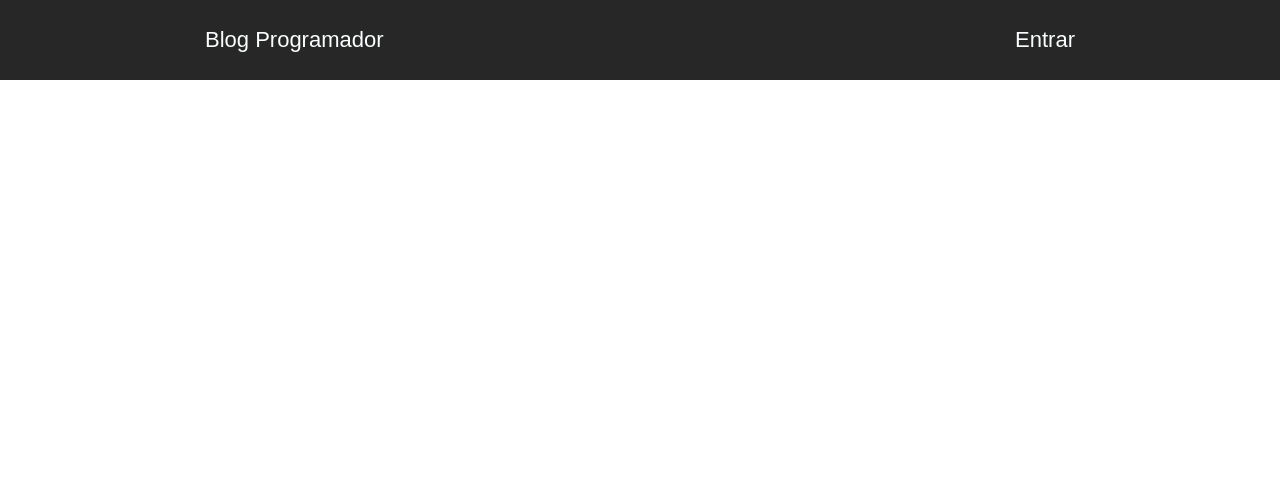
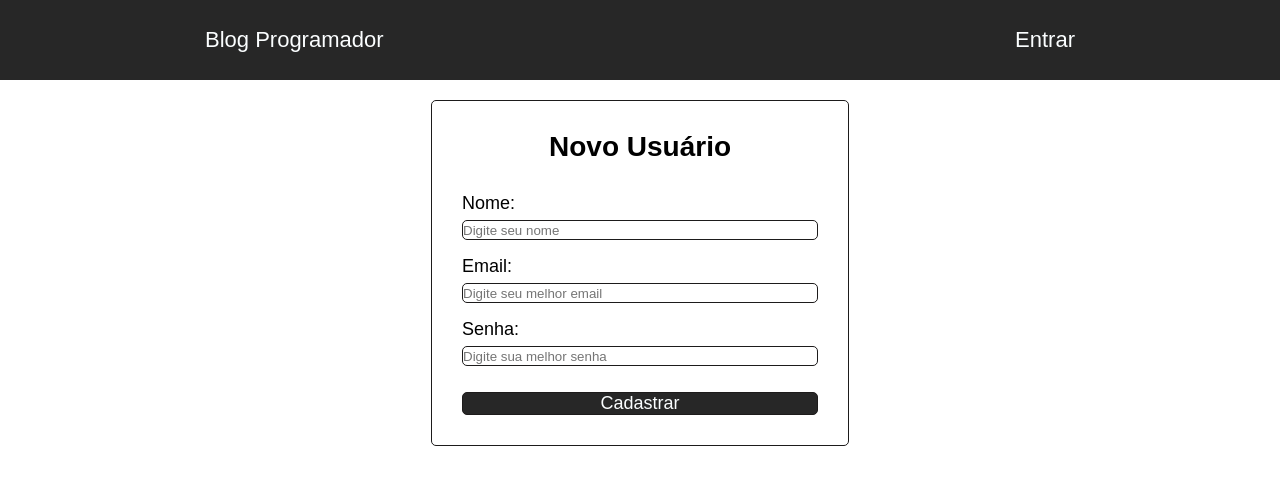
Before and after one commit to WilmarOliveira/projetoblog, a React (Create React App) app: page /register in a window 1280 px wide. Shown: the top 484 px of the page. Built offline with nearby package versions, Linux system fonts and the light colour scheme; no server answers.

Commit message:
Implementando página de cadastro

```diff
--- a/src/components/Register/index.js
+++ b/src/components/Register/index.js
@@ -0,0 +1,61 @@
+import React, { Component } from 'react';
+import { withRouter } from 'react-router-dom';
+import firebase from '../../firebase';
+import './register.css';
+
+class Register extends Component {
+
+    constructor(props) {
+        super(props);
+        this.state = {
+            nome: '',
+            email: '',
+            senha: ''
+        }
+
+        this.register = this.register.bind(this);
+        this.onRegister = this.onRegister.bind(this);
+    }
+
+    register(e) {
+        e.preventDefault();
+        this.onRegister();
+    }
+
+    onRegister = async () => {
+
+        const {nome, email, senha} = this.state;
+
+        try{
+            await firebase.register(nome, email, senha);
+            this.props.history.replace('/dashboard');
+
+        }catch(error) {
+            alert(error.message);
+        }
+
+    }
+
+    render() {
+        return(
+            <div>
+                <form onSubmit={this.register} id="content-register">
+                    <h1>Novo Usuário</h1>
+                    <label>Nome:</label><br/>
+                    <input type="text" autoComplete="off" autoFocus value={this.state.nome}
+                    onChange={(e) => this.setState({nome: e.target.value})} placeholder="Digite seu nome" /><br/>
+                    <label>Email:</label><br/>
+                    <input type="text" autoComplete="off" value={this.state.email}
+                    onChange={(e) => this.setState({email: e.target.value})} placeholder="Digite seu melhor email" /><br/>
+                    <label>Senha:</label><br/>
+                    <input type="password" autoComplete="off" value={this.state.senha}
+                    onChange={(e) => this.setState({senha: e.target.value})} placeholder="Digite sua melhor senha" /><br/>
+
+                    <button type="submit" >Cadastrar</button>
+                </form>
+            </div>
+        );
+    }
+}
+
+export default withRouter(Register);
--- /dev/null
+++ b/src/components/Register/register.css
@@ -0,0 +1,36 @@
+form#content-register{
+    display: flex;
+    flex-direction: column;
+    width: 100%;
+    max-width: 418px;
+    margin: 20px auto;
+    padding: 30px;
+    border: 1px solid #1D1B1B;
+    border-radius: 5px;
+}
+
+form#content-register h1{
+    margin-bottom: 30px;
+    text-align: center;
+}
+
+form#content-register label{
+    font-size: 18px;
+    margin-bottom: -10px;
+}
+
+form#content-register input{
+    height: 20px;
+    border: 1px solid #1D1B1B;
+    border-radius: 5px;
+}
+
+form#content-register button{
+    cursor: pointer;
+    background: #272727;
+    color: #FBFEFF;
+    font-size: 18px;
+    border: 1px solid #1D1B1B;
+    border-radius: 5px;
+    margin-top: 10px;
+}
--- a/src/routes.js
+++ b/src/routes.js
@@ -5,6 +5,7 @@ import Home from './components/Home';
 import Header from './components/Header';
 import Login from './components/Login';
 import Dashboard from './components/Dashboard';
+import Register from './components/Register';
 
 const Routes = () => {
 
@@ -15,6 +16,7 @@ const Routes = () => {
                 <Route exact path="/" component={Home} />
                 <Route path="/login" component={Login} />
                 <Route path="/dashboard" component={Dashboard} />
+                <Route path="/register" component={Register} />
             </Switch>
         </BrowserRouter>
     );
```
